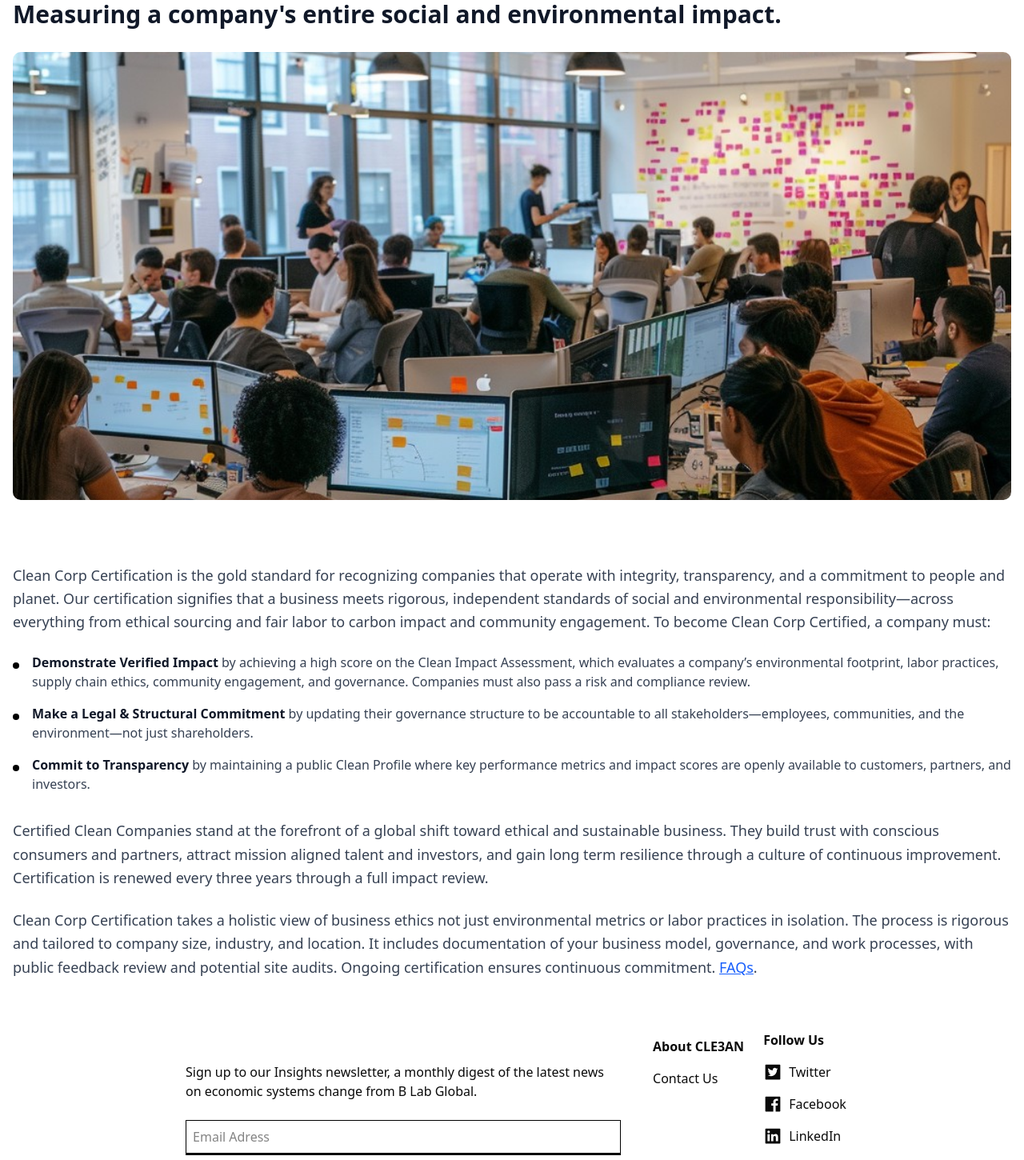
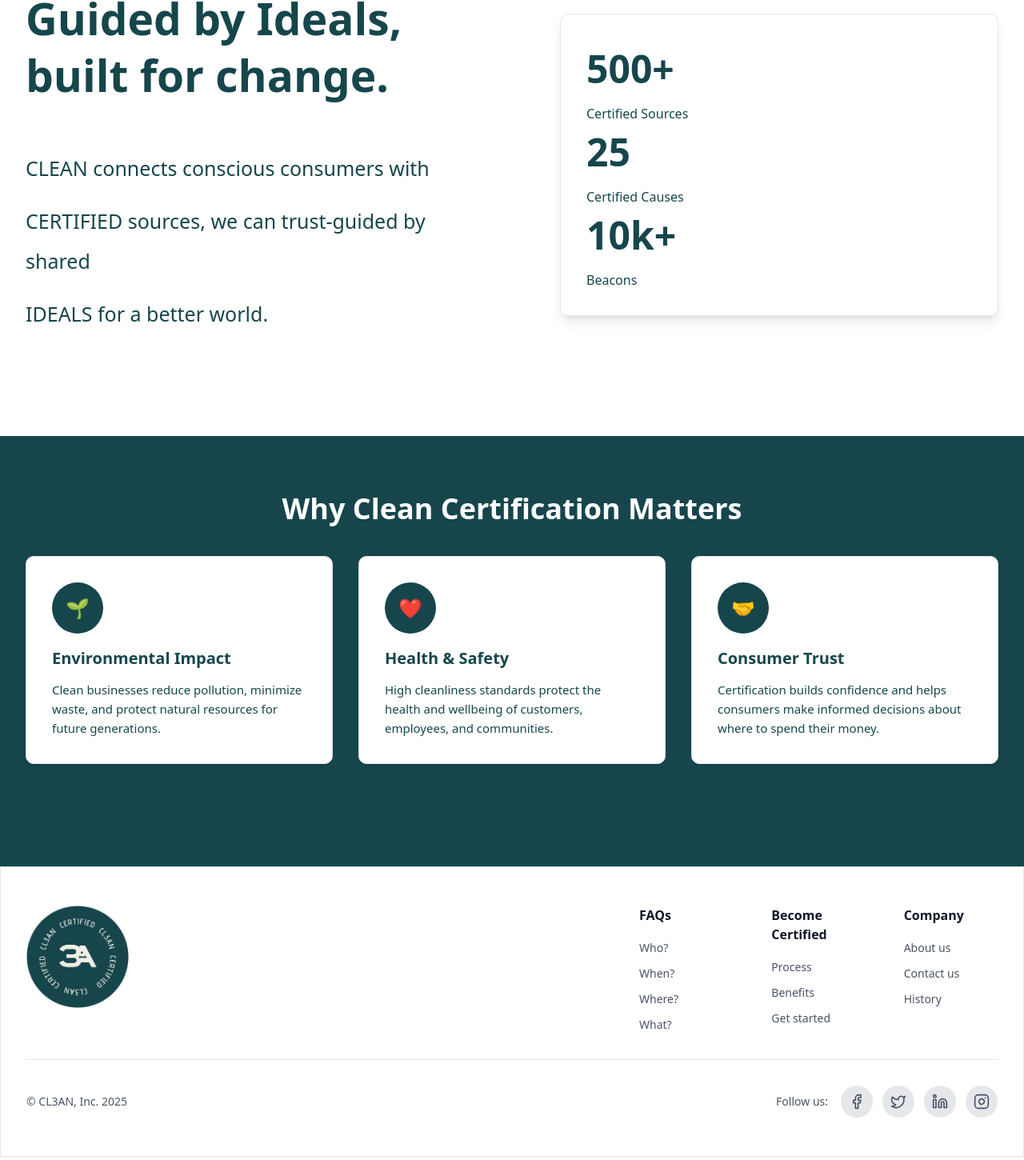
Before and after one commit to cl3ancorp/certificationBrand, a Next.js app: page /about-us in a window 1280 px wide. Shown: the part 150-1600 px from the top of the page at 80% size. Built offline with nearby package versions, Linux system fonts and the light colour scheme.

Commit message:
update about-us and footer

```diff
--- a/app/about-us/page.tsx
+++ b/app/about-us/page.tsx
@@ -1,98 +1,99 @@
-// data/cleanCorpData.js
-const cleanCorpData = {
-  header: {
-    subtitle: "About Clean Corp Certification",
-    title: "Measuring a company's entire social and environmental impact.",
-    heroImage: {
-      src: "/images/bustling-office-space.jpg",
-      alt: "Clean Corp Logo"
-    }
-  },
-  content: {
-    mainDescription:
-      "Clean Corp Certification is the gold standard for recognizing companies that operate with integrity, transparency, and a commitment to people and planet. Our certification signifies that a business meets rigorous, independent standards of social and environmental responsibility—across everything from ethical sourcing and fair labor to carbon impact and community engagement. To become Clean Corp Certified, a company must:",
-    requirements: [
-      {
-        title: "Demonstrate Verified Impact",
-        description:
-          "by achieving a high score on the Clean Impact Assessment, which evaluates a company’s environmental footprint, labor practices, supply chain ethics, community engagement, and governance. Companies must also pass a risk and compliance review."
-      },
-      {
-        title: "Make a Legal & Structural Commitment",
-        description:
-          "by updating their governance structure to be accountable to all stakeholders—employees, communities, and the environment—not just shareholders."
-      },
-      {
-        title: "Commit to Transparency",
-        description:
-          "by maintaining a public Clean Profile where key performance metrics and impact scores are openly available to customers, partners, and investors."
-      }
-    ],
-    benefitsText:
-      "Certified Clean Companies stand at the forefront of a global shift toward ethical and sustainable business. They build trust with conscious consumers and partners, attract mission aligned talent and investors, and gain long term resilience through a culture of continuous improvement. Certification is renewed every three years through a full impact review.",
-    processText:
-      "Clean Corp Certification takes a holistic view of business ethics not just environmental metrics or labor practices in isolation. The process is rigorous and tailored to company size, industry, and location. It includes documentation of your business model, governance, and work processes, with public feedback review and potential site audits. Ongoing certification ensures continuous commitment.",
-    faqLinkText: "FAQs"
-  }
-};
+import Link from 'next/link';
+
+
+
 
 export default function Page() {
-    const { header, content } = cleanCorpData;
-
     return (
-        <div className=" bg-white">
-            {/* Header Section */}
-            <div className="mx-auto px-4 py-8">
-                <div className="max-w-7xl mx-auto ">
-                    <h2 className="text-lg font-bold text-gray-900 mb-2 uppercase">
-                        {header.subtitle}
-                    </h2>
-                    <h1 className="mb-7 text-3xl font-bold text-gray-900 leading-tight">
-                        {header.title}
+        <div className="min-h-screen bg-white">
+          <div className="max-w-7xl mx-auto px-4 sm:px-6 lg:px-8 py-16">
+            {/* Mission Section */}
+            <section className="mb-16">
+              <div className="grid md:grid-cols-2 gap-30 items-center">
+                <div>
+                  <h1 className="text-[#16464C] mb-4" style={{ fontSize: '55px', fontWeight: 700, lineHeight: 1}}>
+                    Guided by Ideals,
                   </h1>
+                  <h1 className="text-[#16464C] mb-16" style={{ fontSize: '55px', fontWeight: 700, lineHeight: 1 }}>
+                    built for change.
+                  </h1>
+                  <p className="text-[#16464C] mb-4" style={{ fontSize: '25px', fontWeight: 400, lineHeight: 2 }}>
+                    CLEAN connects conscious consumers with
+                  </p>
+                  <p className="text-[#16464C] mb-4" style={{ fontSize: '25px', fontWeight: 400, lineHeight: 2 }}>
+                    CERTIFIED sources, we can trust-guided by shared
+                  </p>
+                  <p className="text-[#16464C]" style={{ fontSize: '25px', fontWeight: 400, lineHeight: 2 }}>
+                    IDEALS for a better world.
+                  </p>
                 </div>
-                <div className="max-w-[90rem] mx-auto  h-[35rem] rounded-lg overflow-hidden">
-                    <img
-                        src={header.heroImage.src}
-                        alt={header.heroImage.alt}
-                        className="w-full h-full object-cover"
-                    />
+                <div className="bg-white p-8 rounded-lg shadow-lg border border-gray-200">
+                  <div className="space-y-6">
+                    <Link href="/directory">
+                      <div className="text-[#16464C] mb-2" style={{ fontSize: '48px', fontWeight: 700 }}>500+</div>
+                      <div className="text-[#16464C]" style={{ fontSize: '16px' }}>Certified Sources</div>
+                    </Link>
+                    <Link href="#">
+                      <div className="text-[#16464C] mb-2" style={{ fontSize: '48px', fontWeight: 700 }}>25</div>
+                      <div className="text-[#16464C]" style={{ fontSize: '16px' }}>Certified Causes</div>
+                    </Link>
+                    <Link href="/beacons">
+                      <div className="text-[#16464C] mb-2" style={{ fontSize: '48px', fontWeight: 700 }}>10k+</div>
+                      <div className="text-[#16464C]" style={{ fontSize: '16px' }}>Beacons</div>
+                    </Link>
                   </div>
                 </div>
+              </div>
+            </section>
+          </div>
 
-            {/* Main Content */}
-            <main className="max-w-7xl mx-auto px-4 py-12 bg-white">
-                {/* Main Description */}
-                <p className="text-lg text-gray-700 leading-relaxed mb-6">
-                    {content.mainDescription}
+          {/* Why It Matters */}
+          <div className="bg-[#16464C]">
+            <div className="max-w-7xl mx-auto px-4 sm:px-6 lg:px-8 py-16">
+              <section className="mb-16">
+                <h2 className="text-white mb-8 text-center" style={{ fontSize: '36px', fontWeight: 600 }}>
+                  Why Clean Certification Matters
+                </h2>
+                <div className="grid md:grid-cols-3 gap-8">
+                  <div className="bg-white p-8 rounded-lg shadow-sm border border-gray-200">
+                    <div className="w-16 h-16 bg-[#16464C] rounded-full flex items-center justify-center mb-4">
+                      <span className="text-white text-2xl">🌱</span>
+                    </div>
+                    <h3 className="text-[#16464C] mb-3" style={{ fontSize: '20px', fontWeight: 600 }}>
+                      Environmental Impact
+                    </h3>
+                    <p className="text-[#16464C]" style={{ fontSize: '15px', lineHeight: 1.6 }}>
+                      Clean businesses reduce pollution, minimize waste, and protect natural resources for future generations.
                     </p>
+                  </div>
 
-                {/* Requirements List */}
-                <ul className="space-y-4 mb-8">
-                    {content.requirements.map((requirement, index) => (
-                        <li key={index} className="flex items-start">
-                            <span className="flex-shrink-0 w-2 h-2 bg-black rounded-full mt-3 mr-4"></span>
-                            <div>
-                                <span className="font-semibold text-gray-900">
-                                    {requirement.title}
-                                </span>
-                                <span className="text-gray-700"> {requirement.description}</span>
+                  <div className="bg-white p-8 rounded-lg shadow-sm border border-gray-200">
+                    <div className="w-16 h-16 bg-[#16464C] rounded-full flex items-center justify-center mb-4">
+                      <span className="text-white text-2xl">❤️</span>
                     </div>
-                        </li>
-                    ))}
-                </ul>
+                    <h3 className="text-[#16464C] mb-3" style={{ fontSize: '20px', fontWeight: 600 }}>
+                      Health & Safety
+                    </h3>
+                    <p className="text-[#16464C]" style={{ fontSize: '15px', lineHeight: 1.6 }}>
+                      High cleanliness standards protect the health and wellbeing of customers, employees, and communities.
+                    </p>
+                  </div>
 
-                <p className="text-lg text-gray-700 leading-relaxed mb-6">
-                    {content.benefitsText}
+                  <div className="bg-white p-8 rounded-lg shadow-sm border border-gray-200">
+                    <div className="w-16 h-16 bg-[#16464C] rounded-full flex items-center justify-center mb-4">
+                      <span className="text-white text-2xl">🤝</span>
+                    </div>
+                    <h3 className="text-[#16464C] mb-3" style={{ fontSize: '20px', fontWeight: 600 }}>
+                      Consumer Trust
+                    </h3>
+                    <p className="text-[#16464C]" style={{ fontSize: '15px', lineHeight: 1.6 }}>
+                      Certification builds confidence and helps consumers make informed decisions about where to spend their money.
                     </p>
-
-                <p className="text-lg text-gray-700 leading-relaxed">
-                    {content.processText}{" "}
-                    <span className="text-blue-600 underline cursor-pointer">
-                        {content.faqLinkText}
-                    </span>.
-                </p>
-            </main>
+                  </div>
+                </div>
+              </section>
+            </div>
+          </div>
         </div>
     );
 }
--- a/components/Footer.tsx
+++ b/components/Footer.tsx
@@ -1,79 +1,117 @@
-import { AiFillTwitterSquare, AiFillFacebook, AiFillLinkedin, AiFillYoutube, AiFillInstagram } from 'react-icons/ai';
-
+import Link from 'next/link';
+import { Facebook, Twitter, Linkedin, Instagram } from 'lucide-react';
 
 export default function Footer() {
-    const footerSections = [
-        {
-            title: "About CLE3AN",
-            links: [
-                "Contact Us"
-            ]
-        },
-    ];
+  return (
+    <footer className="bg-white border">
+      <div className="max-w-7xl mx-auto px-8 py-12">
+        {/* Main Footer Content */}
+        <div className="flex flex-col md:flex-row gap-12 mb-8">
 
-    return (
-        <footer className="py-4">
-            <div className="container mx-auto px-4">
+          {/* Logo */}
+          <div className="w-32 h-32 shrink-0">
+            <Link href="/" className="mr-4">
+              <img
+                className="w-auto"
+                src="/images/branding/Logotipo-Cl3an-03.png"
+                alt="Clean Corp Logo"
+              />
+            </Link>
+          </div>
 
-                <div className="flex flex-row-gutter-3 justify-center">
-                    <div className="flex flex-col-stack-3 p-4 max-w-xl">
-                        <p>
-                            Sign up to our Insights newsletter, a monthly digest of the latest news on economic systems change from B Lab Global.
-                        </p>
-                        <input className="p-2 border-1 border-b-3 border-black" placeholder="Email Adress"></input>
-                        <input className="p-2 border-1 border-b-3 border-black" placeholder="Organization"></input>
-                        <button className="bg-yellow-400 border-yellow-400 flex flex-col items-center border-4 px-16 py-3 font-bold">Submit</button>
+          {/* Links Columns (pushed right, constrained width) */}
+          <div className="ml-auto">
+            <div className="grid grid-cols-3 gap-8 md:gap-12 max-w-md">
 
-                    </div>
-                    {footerSections.map((section, index) => (
-                        <div key={index} className="flex flex-col-stack-2">
-                            <h2 className="font-bold">{section.title}</h2>
-                            {section.links.map((link, linkIndex) => (
-                                <p key={linkIndex}>{link}</p>
-                            ))}
-                        </div>
-                    ))}
+              {/* FAQs Column */}
+              <div>
+                <h3 className="text-gray-900 mb-4 font-bold text-base">
+                  FAQs
+                </h3>
+                <ul className="space-y-2">
+                  {['Who?', 'When?', 'Where?', 'What?'].map((item) => (
+                    <li key={item}>
+                      <Link href="/about-us" className="text-gray-600 hover:text-[#16464C] text-sm transition-colors">
+                        {item}
+                      </Link>
+                    </li>
+                  ))}
+                </ul>
+              </div>
 
-                    <div className="flex flex-col space-y-4">
-                        <h2 className="font-bold">Follow Us</h2>
+              {/* Become Certified Column */}
+              <div>
+                <h3 className="text-gray-900 mb-4 font-bold text-base">
+                  Become Certified
+                </h3>
+                <ul className="space-y-2">
+                  {['Process', 'Benefits', 'Get started'].map((item) => (
+                    <li key={item}>
+                      <Link
+                        href="/become-clean-certified"
+                        className="text-gray-600 hover:text-[#16464C] text-sm transition-colors"
+                      >
+                        {item}
+                      </Link>
+                    </li>
+                  ))}
+                </ul>
+              </div>
 
-                        <div className="flex items-center space-x-2 hover:text-blue-400 cursor-pointer transition-colors">
-                            <AiFillTwitterSquare className="w-6 h-6" />
-                            <span>Twitter</span>
-                        </div>
+              {/* Company Column */}
+              <div>
+                <h3 className="text-gray-900 mb-4 font-bold text-base">
+                  Company
+                </h3>
+                <ul className="space-y-2">
+                  <li>
+                    <Link href="/about-us" className="text-gray-600 hover:text-[#16464C] text-sm transition-colors">
+                      About us
+                    </Link>
+                  </li>
+                  <li>
+                    <Link href="/contact-us" className="text-gray-600 hover:text-[#16464C] text-sm transition-colors">
+                      Contact us
+                    </Link>
+                  </li>
+                  <li>
+                    <Link href="/about-us" className="text-gray-600 hover:text-[#16464C] text-sm transition-colors">
+                      History
+                    </Link>
+                  </li>
+                </ul>
+              </div>
 
-                        <div className="flex items-center space-x-2 hover:text-blue-600 cursor-pointer transition-colors">
-                            <AiFillFacebook className="w-6 h-6" />
-                            <span>Facebook</span>
-                        </div>
+            </div>
+          </div>
+        </div>
 
-                        <div className="flex items-center space-x-2 hover:text-blue-700 cursor-pointer transition-colors">
-                            <AiFillLinkedin className="w-6 h-6" />
-                            <span>LinkedIn</span>
-                        </div>
+        {/* Divider */}
+        <div className="border-t border-gray-200 pt-8">
+          <div className="flex flex-col md:flex-row justify-between items-center gap-4">
+            {/* Copyright */}
+            <div className="text-gray-600 text-sm">
+              © CL3AN, Inc. 2025
+            </div>
 
-                        <div className="flex items-center space-x-2 hover:text-red-600 cursor-pointer transition-colors">
-                            <AiFillYoutube className="w-6 h-6" />
-                            <span>YouTube</span>
-                        </div>
-
-                        <div className="flex items-center space-x-2 hover:text-pink-500 cursor-pointer transition-colors">
-                            <AiFillInstagram className="w-6 h-6" />
-                            <span>Instagram</span>
-                        </div>
-                    </div>
-
-
-
-
-                </div>
-                {/* <p className="text-sm text-gray-600">© {new Date().getFullYear()} Clearn Corp. All rights reserved.</p>
-                <p className="text-sm text-gray-600">Follow us on
-                    <a href="https://twitter.com" className="text-blue-500 ml-1">Twitter</a> |
-                    <a href="https://facebook.com" className="text-blue-500 ml-1">Facebook</a> |
-                    <a href="https://instagram.com" className="text-blue-500 ml-1">Instagram</a>
-                </p> */}
+            {/* Social Media Icons */}
+            <div className="flex items-center gap-4">
+              <span className="text-gray-600 text-sm">Follow us:</span>
+              <div className="flex gap-3">
+                {[Facebook, Twitter, Linkedin, Instagram].map((Icon, i) => (
+                  <Link
+                    key={i}
+                    href="#"
+                    className="w-10 h-10 rounded-full bg-gray-200 hover:bg-[#16464C] flex items-center justify-center transition-colors group"
+                  >
+                    <Icon className="w-5 h-5 text-gray-600 group-hover:text-white" />
+                  </Link>
+                ))}
+              </div>
             </div>
-        </footer>
-    );
+          </div>
+        </div>
+      </div>
+    </footer>
+  );
 }
```
Lines whose indentation alone changed are shown as unchanged.
